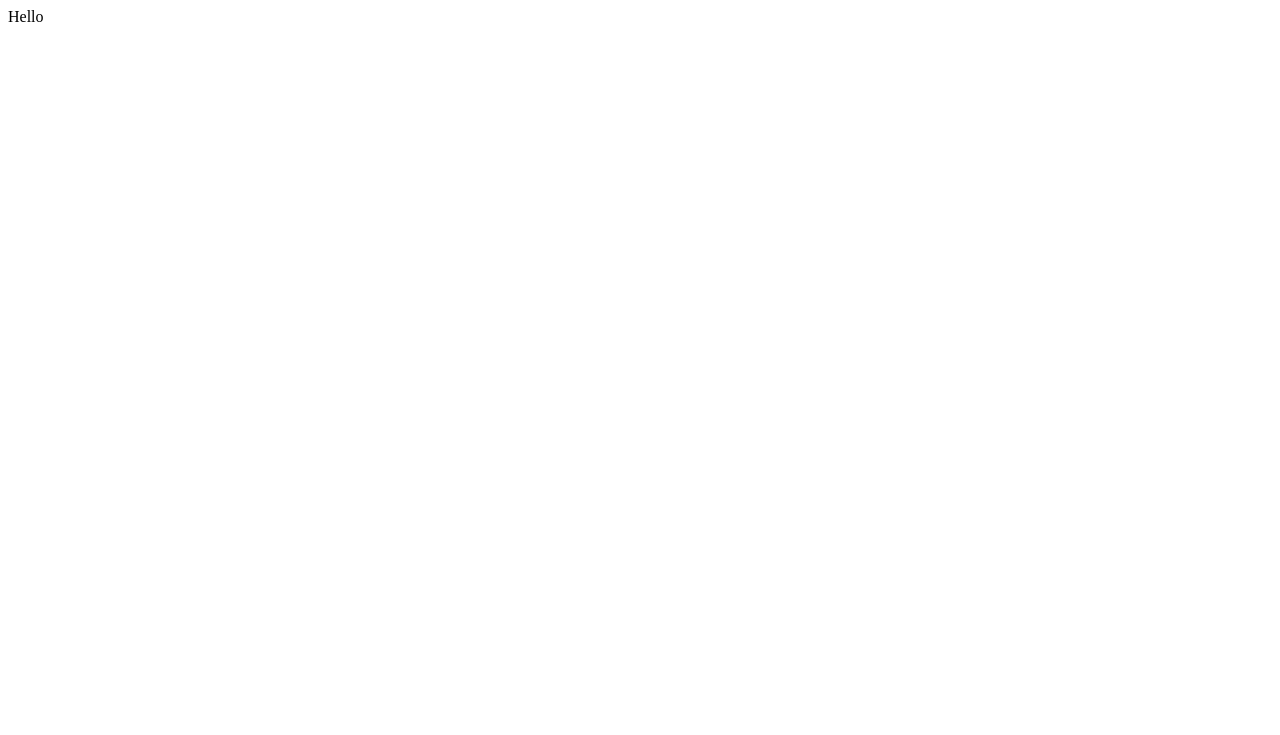
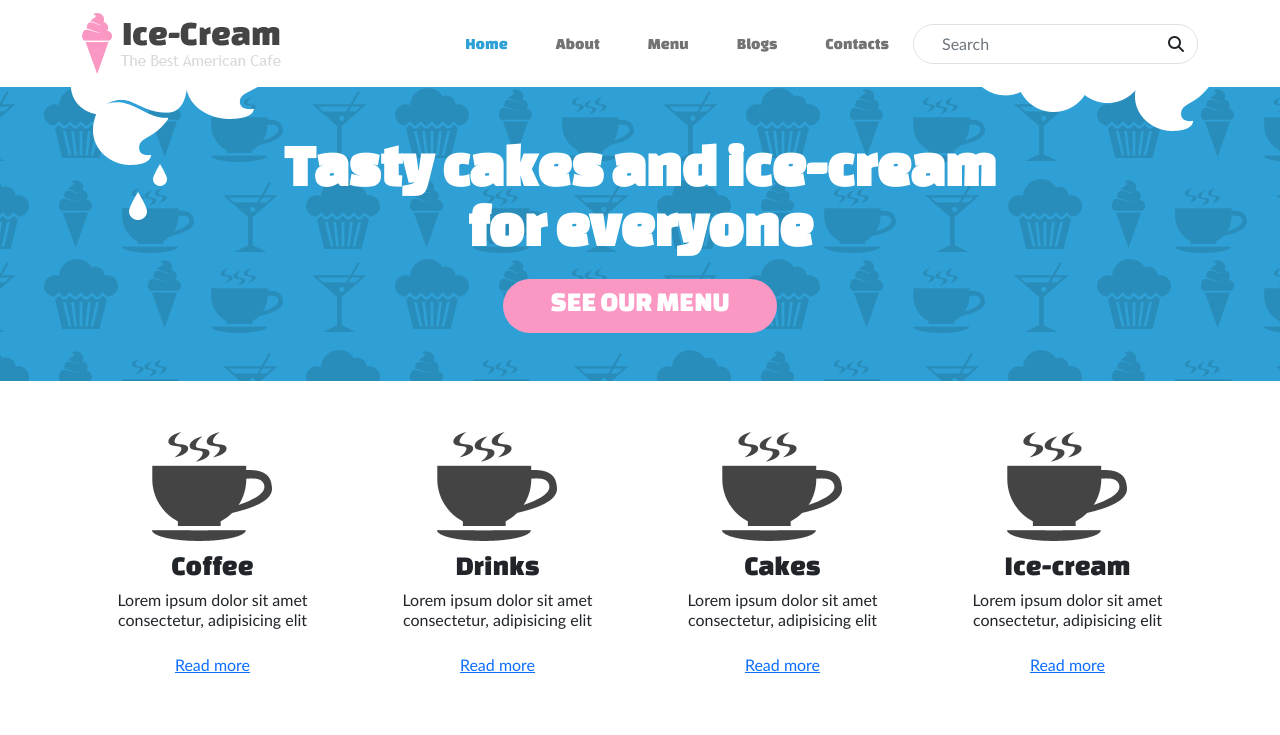
Before and after one commit to pbcuong781/ptudw-19120183, a plain HTML site: page index.html in a window 1280 px wide. Drawn offline with nearby package versions, Linux system fonts and the light colour scheme.

Commit message:
add navbar and banner

```diff
--- /dev/null
+++ b/19120183.css
@@ -0,0 +1,65 @@
+body {
+    font-family: 'Trebuchet MS', Arial, Helvetica, sans-serif;
+    font-size: 16px;
+    line-height: 20px;
+}
+
+h1, h2, h3 {
+    font-family: 'Changa One', cursive;
+    font-weight: 400;
+}
+
+h1 {
+    font-size: 60px;
+    line-height: 60px;
+    font-weight: 900;
+}
+
+
+#navbarHeader a{
+    font-family: 'Changa One', cursive;
+    padding: 0 1.5rem;
+}
+
+#navbarHeader .active {
+    color: #2FA0D5;
+}
+
+#banner {
+    background-image: url('images/bg_banner.gif');
+}
+
+#banner > div{
+    background: url('images/logo_bg.png') left top no-repeat,
+    url('images/search_bg.png') right top no-repeat;
+}
+
+.btn-primary {
+    background-color: #FA97C2 !important;
+}
+
+#banner-small {
+    height: 5rem;
+    display: none;
+    background-image: url('images/bg_banner.gif');
+}
+
+@media (max-width: 576px){
+    #banner {
+        display: none;
+    }
+
+    #banner-small {
+        display: block;
+    }
+}
+
+@media (min-width: 576px){
+    #banner {
+        display: block;
+    }
+
+    #banner-small {
+        display: none;
+    }
+}
--- a/index.html
+++ b/index.html
@@ -4,9 +4,110 @@
     <meta charset="UTF-8">
     <meta http-equiv="X-UA-Compatible" content="IE=edge">
     <meta name="viewport" content="width=device-width, initial-scale=1.0">
+    <!-- CSS -->
+    <link href="https://cdn.jsdelivr.net/npm/bootstrap@5.1.3/dist/css/bootstrap.min.css"
+    rel="stylesheet" integrity="sha384-1BmE4kWBq78iYhFldvKuhfTAU6auU8tT94WrHftjDbrCEXSU1oBoqyl2QvZ6jIW3"
+    crossorigin="anonymous">
+    <link rel="preconnect" href="https://fonts.googleapis.com">
+    <link rel="preconnect" href="https://fonts.gstatic.com" crossorigin>
+    <link href="https://fonts.googleapis.com/css2?family=Changa+One:ital@0;1&display=swap"
+    rel="stylesheet">
+    <link rel="stylesheet" href="19120183.css">
     <title>19120183 - Bootstrap Layout</title>
 </head>
 <body>
-    Hello
+    <header>
+        <nav class="navbar navbar-expand-lg navbar-light">
+            <div class="container">
+              <a class="navbar-brand" href="#">
+                  <img src="images/logo.png" alt="">
+              </a>
+              <button class="navbar-toggler" type="button" data-bs-toggle="collapse" data-bs-target="#navbarHeader" aria-controls="navbarHeader" aria-expanded="false" aria-label="Toggle navigation">
+                <span class="navbar-toggler-icon"></span>
+              </button>
+              <div class="collapse navbar-collapse" id="navbarHeader">
+                <ul class="navbar-nav ms-auto mb-2 mb-lg-0">
+                  <li class="nav-item">
+                    <a class="nav-link active" aria-current="page" href="#">Home</a>
+                  </li>
+                  <li class="nav-item">
+                    <a class="nav-link" href="#">About</a>
+                  </li>
+                  <li class="nav-item">
+                    <a class="nav-link" href="#">Menu</a>
+                  </li>
+                  <li class="nav-item">
+                    <a class="nav-link" href="#">Blogs</a>
+                  </li>
+                  <li class="nav-item">
+                    <a class="nav-link" href="#">Contacts</a>
+                  </li>
+                </ul>
+                <form class="d-flex border rounded-pill ps-3">
+                  <input class="form-control me-0 border-0" type="search"
+                  placeholder="Search" aria-label="Search">
+                  <button class="btn" type="submit">
+                    <i class="fa-solid fa-magnifying-glass"></i>
+                  </button>
+                </form>
+              </div>
+            </div>
+          </nav>
+    </header>
+
+    <section id="banner-small" class="container-fluid">
+
+    </section>
+
+    <section id="banner" class="container-fluid">
+        <div class="container text-white text-center py-5">
+            <h1>Tasty cakes and ice-cream <br> for everyone</h1>
+            <a href="#" class="btn btn-primary text-uppercase px-5
+            mt-3 rounded-pill border-0">
+                <h3>See our menu</h3>
+            </a>
+        </div>
+    </section>
+
+    <section id="main" class="container text-center py-5">
+        <div class="row">
+            <div class="col-lg-3 col-md-6 col-sm-12">
+                <img src="images/icon-1.png" alt="">
+                <h3>Coffee</h3>
+                <p>Lorem ipsum dolor sit amet consectetur, adipisicing elit</p>
+                <a href="#" class="btn btn-link">Read more</a>
+            </div>
+
+            <div class="col-lg-3 col-md-6 col-sm-12">
+                <img src="images/icon-1.png" alt="">
+                <h3>Drinks</h3>
+                <p>Lorem ipsum dolor sit amet consectetur, adipisicing elit</p>
+                <a href="#" class="btn btn-link">Read more</a>
+            </div>
+
+            <div class="col-lg-3 col-md-6 col-sm-12">
+                <img src="images/icon-1.png" alt="">
+                <h3>Cakes</h3>
+                <p>Lorem ipsum dolor sit amet consectetur, adipisicing elit</p>
+                <a href="#" class="btn btn-link">Read more</a>
+            </div>
+
+            <div class="col-lg-3 col-md-6 col-sm-12">
+                <img src="images/icon-1.png" alt="">
+                <h3>Ice-cream</h3>
+                <p>Lorem ipsum dolor sit amet consectetur, adipisicing elit</p>
+                <a href="#" class="btn btn-link">Read more</a>
+            </div>
+        </div>
+
+
+    </section>
+
+
+    <!-- JavaScript -->
+    <script src="https://cdn.jsdelivr.net/npm/bootstrap@5.1.3/dist/js/bootstrap.bundle.min.js"
+    integrity="sha384-ka7Sk0Gln4gmtz2MlQnikT1wXgYsOg+OMhuP+IlRH9sENBO0LRn5q+8nbTov4+1p"
+    crossorigin="anonymous"></script>
+    <script src="https://kit.fontawesome.com/6fdd3fa5c3.js" crossorigin="anonymous"></script>
 </body>
 </html>
```
